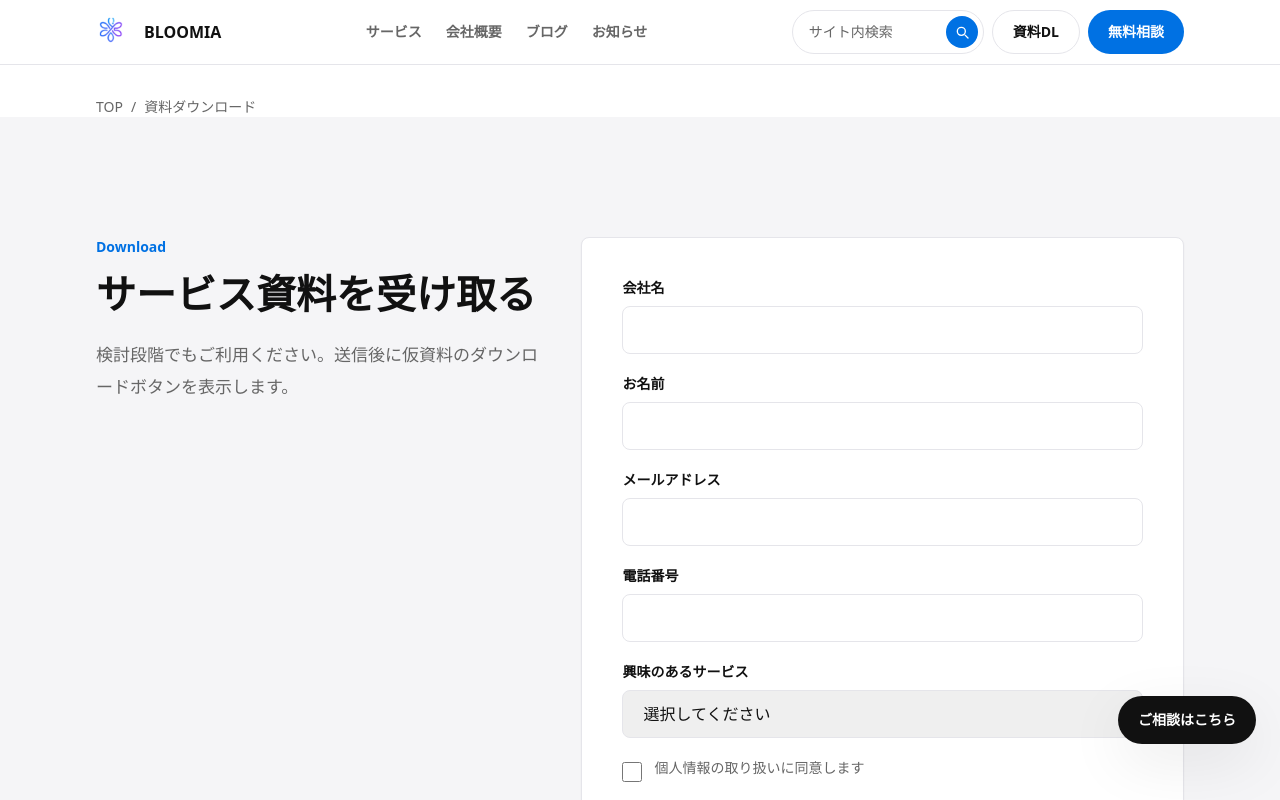
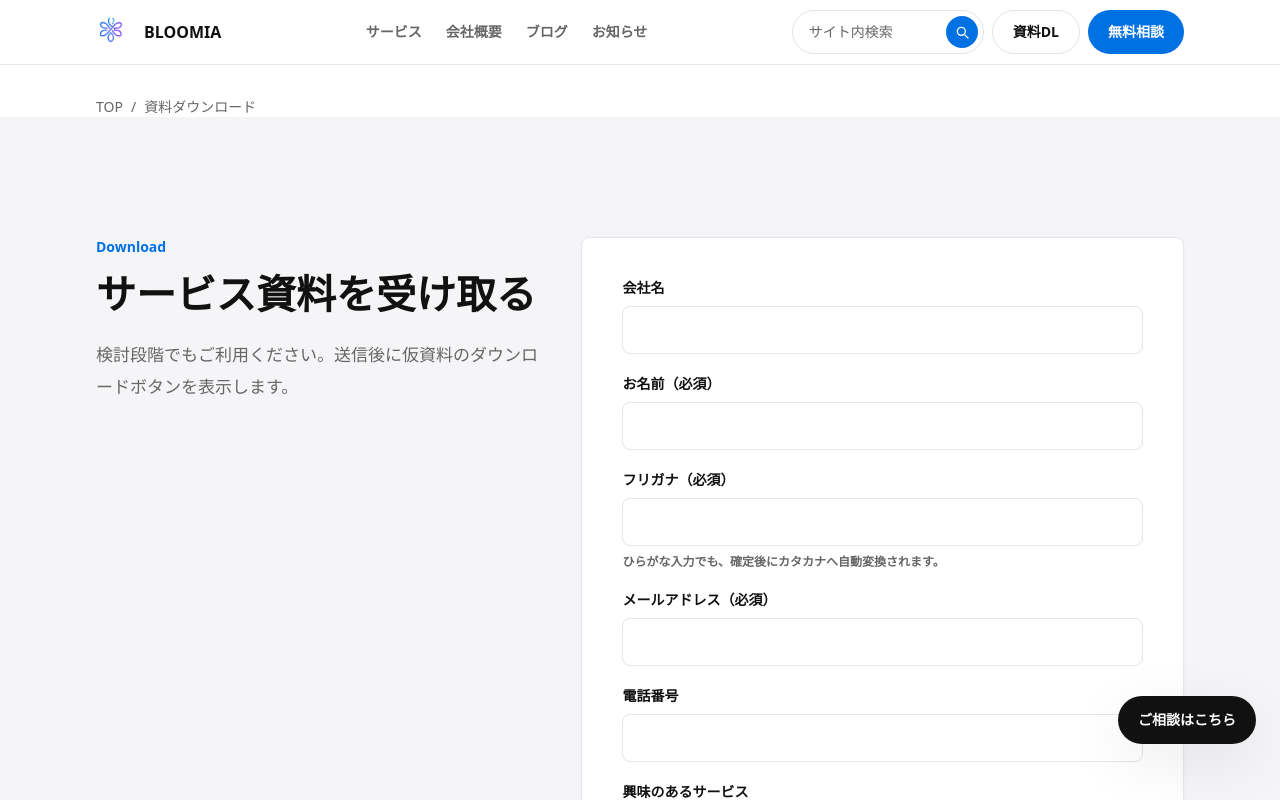
Before and after one commit to iwamitsuco/officialSite, a Next.js app: page /download in a window 1280 px wide. Shown: the top 800 px of the page. Built offline with nearby package versions, Linux system fonts and the light colour scheme.

Commit message:
Align download form validation

```diff
--- a/components/forms/DownloadForm.tsx
+++ b/components/forms/DownloadForm.tsx
@@ -1,16 +1,122 @@
 "use client";
 
-import { FormEvent, useState } from "react";
+import { FormEvent, KeyboardEvent, useState } from "react";
 import { Button } from "@/components/ui/Button";
 import { EmailField } from "@/components/forms/EmailField";
 import { services } from "@/data/services";
 
+const fieldLimits = {
+  company: 100,
+  name: 50,
+  furigana: 50,
+  email: 254,
+  tel: 20
+} as const;
+
+const furiganaPattern = /^[ァ-ヶー\s　]+$/;
+
+function toKatakana(value: string) {
+  return value
+    .normalize("NFKC")
+    .replace(/[ぁ-ん]/g, (character) => String.fromCharCode(character.charCodeAt(0) + 0x60));
+}
+
 export function DownloadForm() {
   const [sent, setSent] = useState(false);
+  const [formErrors, setFormErrors] = useState<string[]>([]);
+  const [fieldErrors, setFieldErrors] = useState<Record<string, string>>({});
 
   function handleSubmit(event: FormEvent<HTMLFormElement>) {
     event.preventDefault();
+    const formData = new FormData(event.currentTarget);
+    const company = String(formData.get("company") ?? "").trim();
+    const name = String(formData.get("name") ?? "").trim();
+    const furigana = String(formData.get("furigana") ?? "").trim();
+    const email = String(formData.get("email") ?? "").trim();
+    const tel = String(formData.get("tel") ?? "").trim();
+    const agreed = formData.get("privacy") === "on";
+
+    const requiredFieldErrors: Record<string, string> = {};
+    if (!name) {
+      requiredFieldErrors.name = "お名前を入力してください。";
+    }
+    if (!furigana) {
+      requiredFieldErrors.furigana = "フリガナを入力してください。";
+    }
+    if (!email) {
+      requiredFieldErrors.email = "メールアドレスを入力してください。";
+    }
+
+    if (Object.keys(requiredFieldErrors).length > 0) {
+      setFieldErrors(requiredFieldErrors);
+      setFormErrors(Object.values(requiredFieldErrors));
+      return;
+    }
+
+    if (
+      company.length > fieldLimits.company ||
+      name.length > fieldLimits.name ||
+      furigana.length > fieldLimits.furigana ||
+      email.length > fieldLimits.email ||
+      tel.length > fieldLimits.tel
+    ) {
+      setFieldErrors({});
+      setFormErrors(["入力文字数が上限を超えています。各項目の文字数を確認してください。"]);
+      return;
+    }
+
+    if (!furiganaPattern.test(furigana)) {
+      setFieldErrors({ furigana: "フリガナはカタカナで入力してください。" });
+      setFormErrors(["フリガナはカタカナで入力してください。"]);
+      return;
+    }
+
+    if (/[^A-Za-z0-9.!#$%&'*+/=?^_`{|}~@-]/.test(email)) {
+      setFieldErrors({ email: "メールアドレスは半角英数字と記号で入力してください。" });
+      setFormErrors(["メールアドレスは半角英数字と記号で入力してください。"]);
+      return;
+    }
+
+    if (!/^[A-Za-z0-9.!#$%&'*+/=?^_`{|}~-]+@[A-Za-z0-9-]+(?:\.[A-Za-z0-9-]+)+$/.test(email)) {
+      setFieldErrors({ email: "正しいメールアドレス形式で入力してください。" });
+      setFormErrors(["正しいメールアドレス形式で入力してください。"]);
+      return;
+    }
+
+    if (!agreed) {
+      setFieldErrors({});
+      setFormErrors(["個人情報の取り扱いに同意してください。"]);
+      return;
+    }
+
+    setFormErrors([]);
+    setFieldErrors({});
     setSent(true);
+  }
+
+  function handleFormKeyDown(event: KeyboardEvent<HTMLFormElement>) {
+    if (event.key !== "Enter" || event.nativeEvent.isComposing || event.nativeEvent.keyCode === 229) {
+      return;
+    }
+
+    const target = event.target;
+    if (!(target instanceof HTMLInputElement)) {
+      return;
+    }
+
+    if (["button", "checkbox", "file", "radio", "reset", "submit"].includes(target.type)) {
+      return;
+    }
+
+    event.preventDefault();
+
+    const focusableFields = Array.from(
+      event.currentTarget.querySelectorAll<HTMLElement>(
+        "input:not([type='hidden']):not([disabled]), select:not([disabled]), textarea:not([disabled]), button:not([disabled])"
+      )
+    ).filter((field) => field.tabIndex !== -1);
+    const currentIndex = focusableFields.indexOf(target);
+    focusableFields[currentIndex + 1]?.focus();
   }
 
   if (sent) {
@@ -26,14 +132,20 @@ export function DownloadForm() {
   }
 
   return (
-    <form className="grid gap-5 rounded-lg border border-apple-border bg-white p-6 shadow-sm md:p-10" onSubmit={handleSubmit}>
-      <Field label="会社名" name="company" required />
-      <Field label="お名前" name="name" required />
-      <EmailField required />
-      <Field label="電話番号" name="tel" type="tel" pattern="^[0-9\\-+()\\s]+$" />
+    <form
+      className="grid gap-5 rounded-lg border border-apple-border bg-white p-6 shadow-sm md:p-10"
+      noValidate
+      onKeyDown={handleFormKeyDown}
+      onSubmit={handleSubmit}
+    >
+      <Field label="会社名" name="company" maxLength={fieldLimits.company} />
+      <Field label="お名前（必須）" name="name" maxLength={fieldLimits.name} required error={fieldErrors.name} />
+      <FuriganaField error={fieldErrors.furigana} />
+      <EmailField label="メールアドレス（必須）" maxLength={fieldLimits.email} required error={fieldErrors.email} />
+      <Field label="電話番号" name="tel" type="tel" maxLength={fieldLimits.tel} pattern="^[0-9\\-+()\\s]+$" />
       <label className="grid gap-2 text-sm font-semibold">
         興味のあるサービス
-        <select className="min-h-12 rounded-lg border border-apple-border px-4 text-base font-normal" name="service" required>
+        <select className="min-h-12 rounded-lg border border-apple-border px-4 text-base font-normal" name="service">
           <option value="">選択してください</option>
           {services.map((service) => (
             <option key={service.slug}>{service.title}</option>
@@ -41,9 +153,19 @@ export function DownloadForm() {
         </select>
       </label>
       <label className="flex gap-3 text-sm text-apple-sub">
-        <input className="mt-1 h-5 w-5" type="checkbox" required />
+        <input className="mt-1 h-5 w-5" name="privacy" type="checkbox" required />
         個人情報の取り扱いに同意します
       </label>
+      {formErrors.length > 0 ? (
+        <div className="rounded-lg border border-red-200 bg-red-50 px-4 py-3 text-sm font-semibold text-red-700" role="alert">
+          <p>入力内容をご確認ください。</p>
+          <ul className="mt-2 list-disc space-y-1 pl-5">
+            {formErrors.map((error) => (
+              <li key={error}>{error}</li>
+            ))}
+          </ul>
+        </div>
+      ) : null}
       <button className="min-h-12 rounded-full bg-apple-blue px-6 font-semibold text-white hover:bg-apple-hover" type="submit">
         資料を受け取る
       </button>
@@ -55,21 +177,74 @@ type FieldProps = {
   label: string;
   name: string;
   type?: string;
+  maxLength?: number;
   required?: boolean;
   pattern?: string;
+  error?: string;
 };
 
-function Field({ label, name, type = "text", required = false, pattern }: FieldProps) {
+function FuriganaField({ error }: { error?: string }) {
+  const [value, setValue] = useState("");
+  const [isComposing, setIsComposing] = useState(false);
+
+  return (
+    <label className="grid gap-2 text-sm font-semibold">
+      フリガナ（必須）
+      <input
+        aria-describedby={error ? "download-furigana-help download-furigana-error" : "download-furigana-help"}
+        aria-invalid={error ? "true" : undefined}
+        className={`min-h-12 rounded-lg border px-4 text-base font-normal ${
+          error ? "border-red-300 bg-red-50/40" : "border-apple-border"
+        }`}
+        maxLength={fieldLimits.furigana}
+        name="furigana"
+        onBlur={() => setValue((current) => toKatakana(current))}
+        onChange={(event) => {
+          const nextValue = event.currentTarget.value;
+          setValue(isComposing ? nextValue : toKatakana(nextValue));
+        }}
+        onCompositionEnd={(event) => {
+          setIsComposing(false);
+          setValue(toKatakana(event.currentTarget.value));
+        }}
+        onCompositionStart={() => setIsComposing(true)}
+        required
+        type="text"
+        value={value}
+      />
+      <span className="text-xs font-semibold text-apple-sub" id="download-furigana-help">
+        ひらがな入力でも、確定後にカタカナへ自動変換されます。
+      </span>
+      {error ? (
+        <span className="text-xs font-semibold text-red-600" id="download-furigana-error">
+          {error}
+        </span>
+      ) : null}
+    </label>
+  );
+}
+
+function Field({ label, name, type = "text", maxLength, required = false, pattern, error }: FieldProps) {
   return (
     <label className="grid gap-2 text-sm font-semibold">
       {label}
       <input
-        className="min-h-12 rounded-lg border border-apple-border px-4 text-base font-normal"
+        aria-describedby={error ? `${name}-error` : undefined}
+        aria-invalid={error ? "true" : undefined}
+        className={`min-h-12 rounded-lg border px-4 text-base font-normal ${
+          error ? "border-red-300 bg-red-50/40" : "border-apple-border"
+        }`}
+        maxLength={maxLength}
         name={name}
         pattern={pattern}
         required={required}
         type={type}
       />
+      {error ? (
+        <span className="text-xs font-semibold text-red-600" id={`${name}-error`}>
+          {error}
+        </span>
+      ) : null}
     </label>
   );
 }
```
